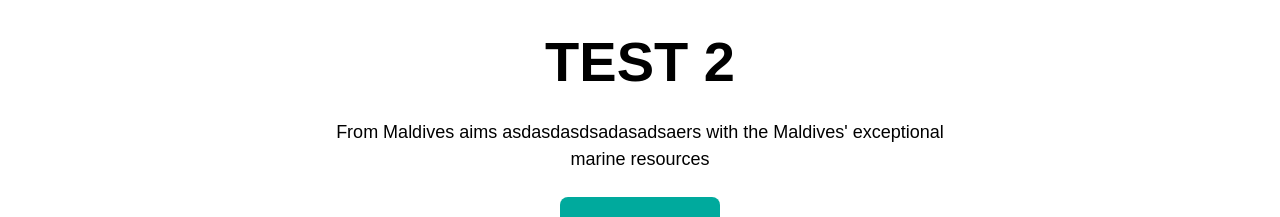
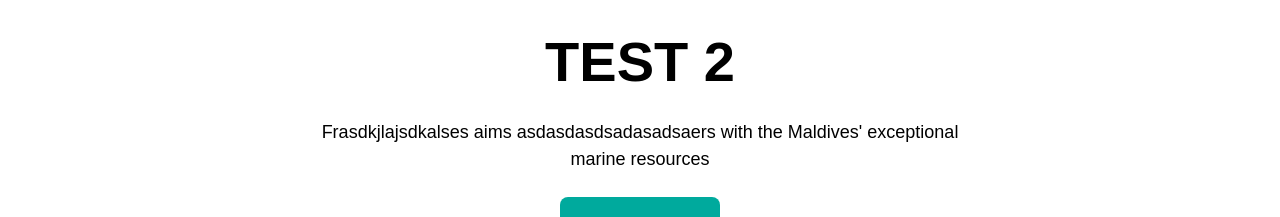
Before and after one commit to AliShaazin/fisheries-website, a Next.js app: page / in a window 1280 px wide. Shown: the part 5982-6199 px from the top of the page. Built offline with nearby package versions, Linux system fonts and the light colour scheme; a web font is replaced by a local one.

Commit message:
Test commit

```diff
--- a/src/app/components/AboutUs.tsx
+++ b/src/app/components/AboutUs.tsx
@@ -10,7 +10,7 @@
       <HeadingBox
         smallHeading="Test 1"
         title="Test 2"
-        description="From Maldives aims asdasdasdsadasadsaers with the Maldives' exceptional marine resources"
+        description="Frasdkjlajsdkalses aims asdasdasdsadasadsaers with the Maldives' exceptional marine resources"
         buttonText="Find out more"
         onButtonClick={() => {}}
         containerClassName="mb-28 flex flex-col items-center mt-16 md:mt-32 mx-auto w-full h-auto md:h-[335px] text-black"
--- a/src/app/components/Partnership.tsx
+++ b/src/app/components/Partnership.tsx
@@ -18,18 +18,18 @@
       <div className=" flex flex-col md:flex-col xl:flex-row items-center justify-center mb-10 md:mb-20 gap-1 md:gap-2">
         <InfoCards
           title="MSc Certified"
-          description="We seamlessly integrate with trusted sustainability standards, giving consumers confidence in our environmental commitments while meeting retailer requirements."
+          description="Weasdlak;dsk;lka;sldsd sustainability standards, giving consumers confidence in our environmental commitments while meeting retailer requirements."
           iconUrl="/partners1.png"
           altText="Restaurant Icon"
         />
         <InfoCards
-          title="Fsaldkaldjsakjdlasjkdalsjdkkjlsajdry's"
+          title="Main"
           description="Our brand adapts beautifully for co-branding with premium retailers and distributors, combining our authentic heritage with their market expertise and customer trust."
           iconUrl="/partners2.png"
           altText="Restaurant Icon"
         />
         <InfoCards
-          title="From asdkaskldjalksjdasordon Ramsay"
+          title="Main"
           description="Celebrity csadljasdlkjalsdkja leverage our premium positioning, connecting discerning diners with the exceptional quality that culinary professionals demand."
           iconUrl="/partners3.png"
           altText="Restaurant Icon"
```
